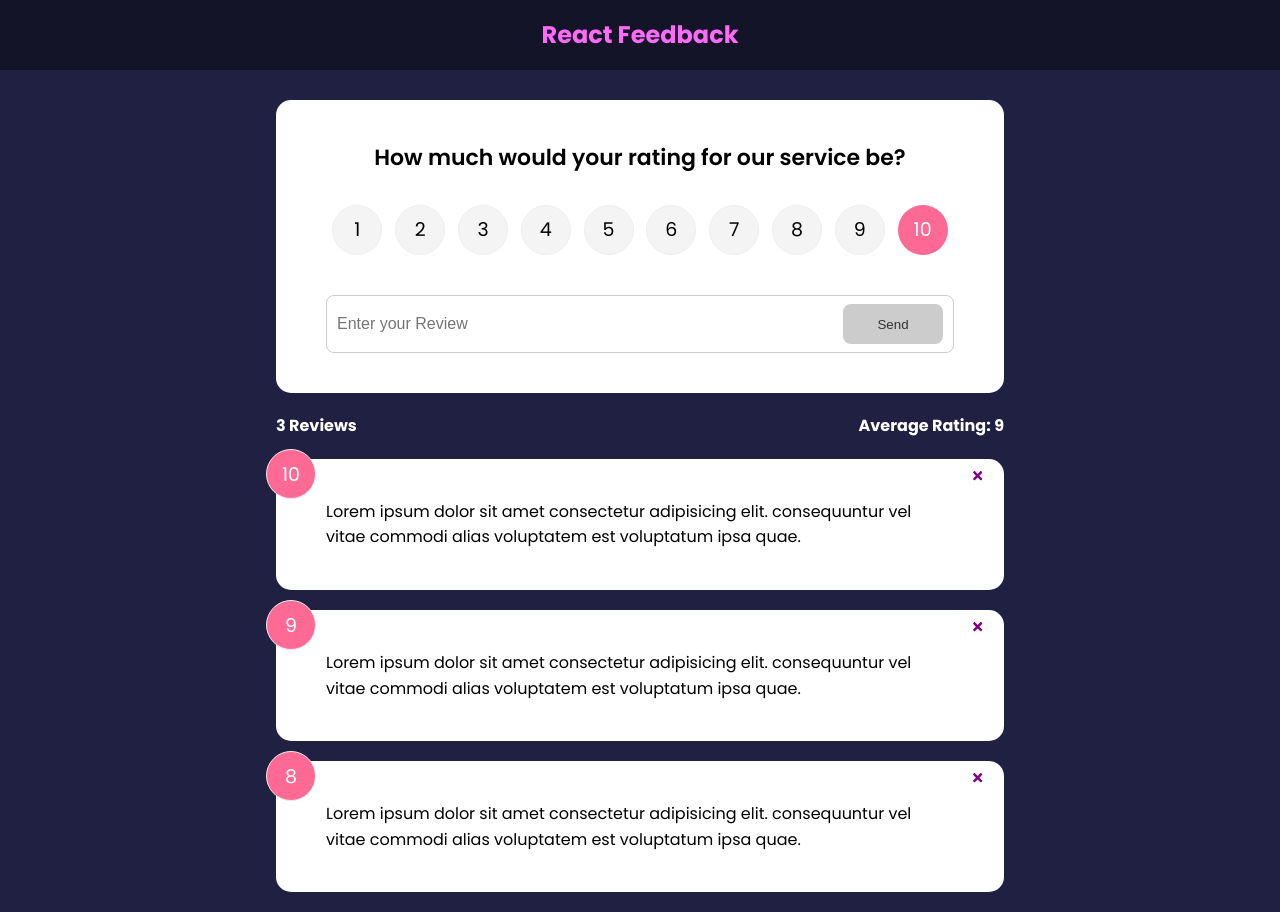
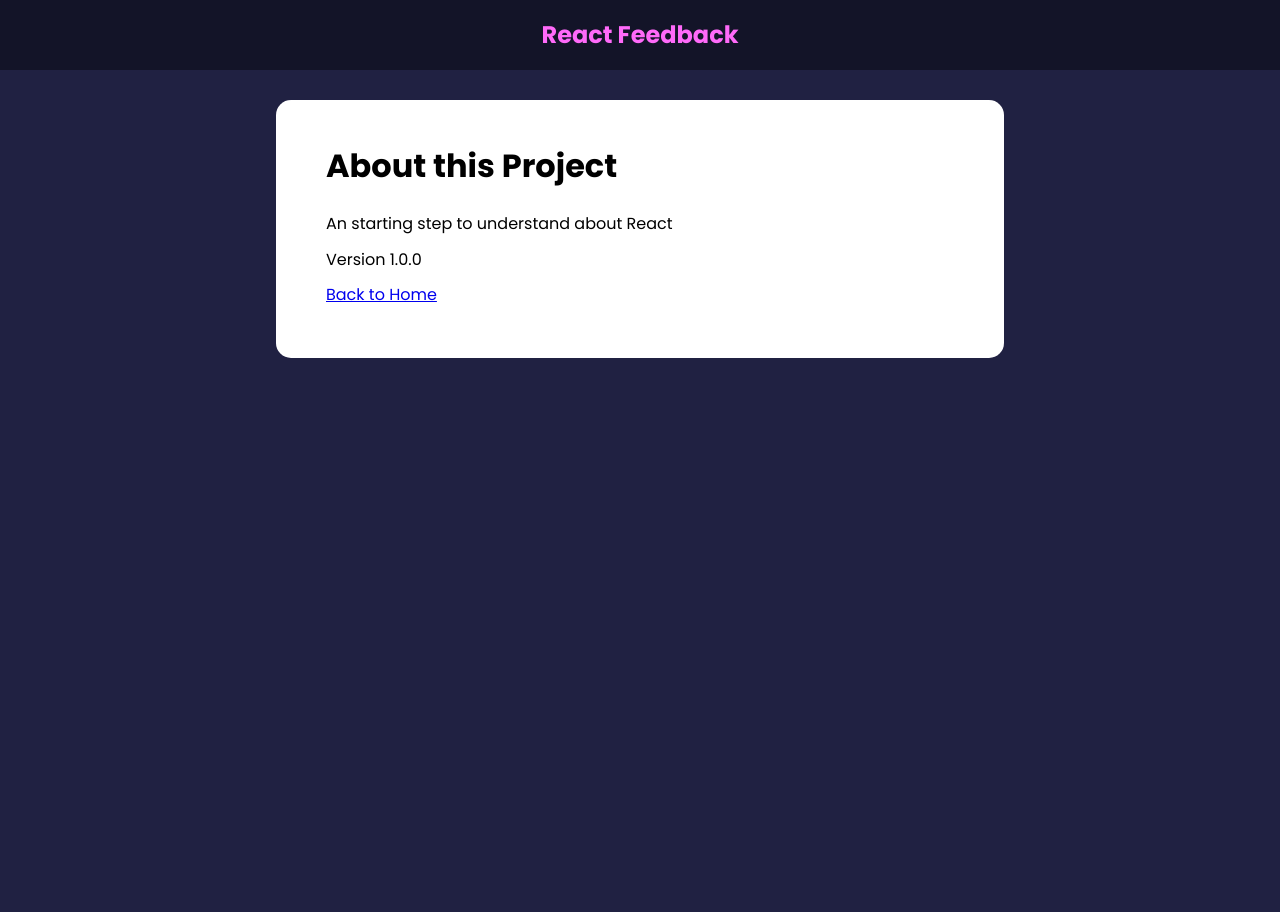
Before and after one commit to AnthonyEdwardStark3000/React, a React (Create React App) app in the folder feedback-app/: page /about in a window 1280 px wide. After the commit the page ends 800 px from the top, so only its background shows below. Built offline with nearby package versions, Linux system fonts and the light colour scheme.

Commit message:
MOrning mess bcz of wobbling mind

```diff
--- a/feedback-app/package.json
+++ b/feedback-app/package.json
@@ -10,6 +10,7 @@
     "react": "^17.0.2",
     "react-dom": "^17.0.2",
     "react-icons": "^4.3.1",
+    "react-router-dom": "^6.2.2",
     "react-scripts": "5.0.0",
     "uuid": "^8.3.2",
     "web-vitals": "^2.1.4"
--- a/feedback-app/src/App.js
+++ b/feedback-app/src/App.js
@@ -44,6 +44,8 @@ import FeedbackData from './Data/FeedbackData';
 import FeedBackStats from './Components/FeedBackStats';
 import FeedBackForm from './Components/FeedBackForm';
 import { v4 as uuidv4 } from 'uuid';
+import AboutPage from './pages/AboutPage';
+import { BrowserRouter as Router, Route, Routes} from 'react-router-dom';
 
 function App(){
     //state definition starts
@@ -64,16 +66,24 @@ function App(){
     }
 
     return(
-        <>
+        <Router>
         <Header text="React Feedback"
         //bgColor='red' textColor='white'
         ></Header>
         <div className="container">
-        <FeedBackForm handleAdd ={addFeedback} />
-        <FeedBackStats feedback = {feedback}/>
-        <FeedBackList feedback = {feedback} handleDelete = {deleteFeedback}/>
+        <Routes>
+            <Route exact path='/' element = {
+                <>
+                <FeedBackForm />
+                <FeedBackStats />
+                <FeedBackList />
+                </>
+            }>
+            </Route>
+            <Route path='/about' element={<AboutPage/>}/>
+        </Routes>
         </div>
-        </>
+        </Router>
     )
 };
 
--- /dev/null
+++ b/feedback-app/src/pages/AboutPage.jsx
@@ -0,0 +1,17 @@
+import React from 'react';
+import Card from '../Components/shared/Card';
+
+function AboutPage() {
+  return (
+    <Card>
+    <div className='about'>
+    <h1>About this Project</h1>
+    <p>An starting step to understand about React</p>
+    <p>Version 1.0.0</p>
+    <p><a href="/">Back to Home</a></p>
+    </div>
+    </Card>
+  )
+}
+
+export default AboutPage
```
Also changed, not shown: 1 other file (tests, documents, lock files or other folders).
